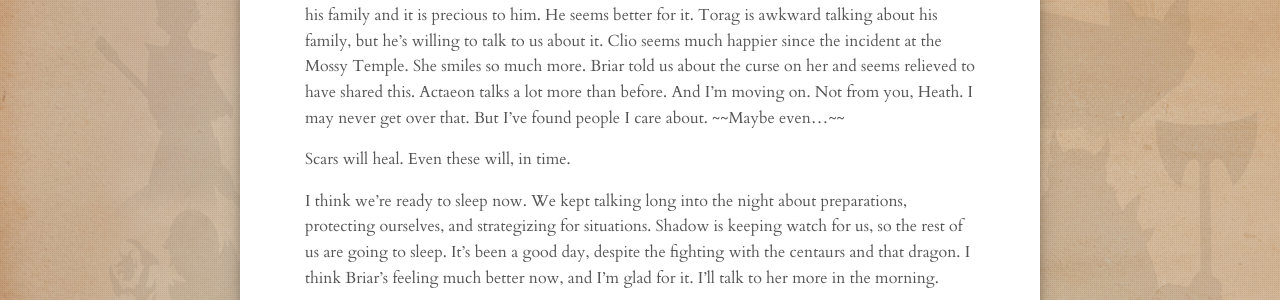
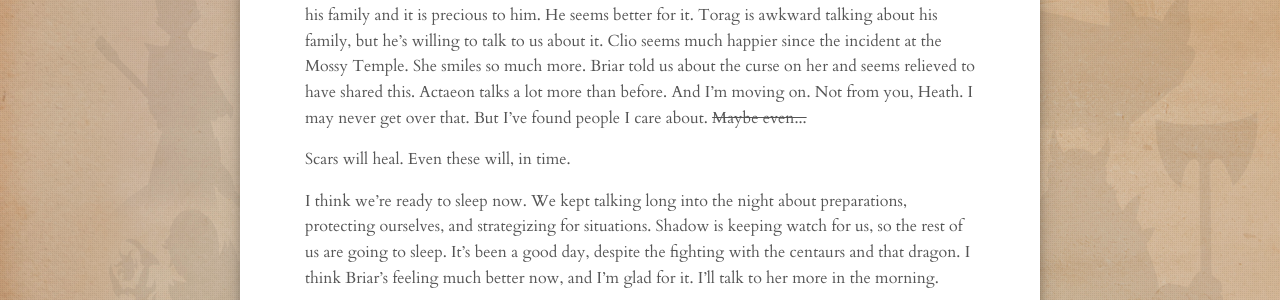
Before and after one commit to clblamires/ninesjournal, a Jekyll site: the page built from _posts/2020-06-15-campfire.md, in a window 1280 px wide and 900 px high, scrolled down 2732 px. Shown: the part 467-767 px from the top of the window. Built offline with Jekyll 4.4.1, drawn with Linux system fonts in a browser that asks for light colours; nearby versions of some CDN libraries; some of the changed text lies outside the part shown.

Commit message:
Update Episodes “2020-06-15-campfire”

```diff
--- a/_posts/2020-06-15-campfire.md
+++ b/_posts/2020-06-15-campfire.md
@@ -51,7 +51,7 @@ The laughter is like music.
 
 Each with our own degrees, I think we're all very broken people. Shadow doesn't speak much of his family, but we all know he has one. Torag seems at odds with his father and family in Altea and doesn't like to talk to them. Clio's resentment towards mortals is as plain as the flowers in her hair. Briar is very reserved and hides an elaborate marking with her hair. Actaeon has yet to show any of us his face, save Dia. And I... after what the high priest did to me.
 
-But we're trying. We're better people than we were when we first met. Shadow has an heirloom of his family and it is precious to him. He seems better for it. Torag is awkward talking about his family, but he's willing to talk to us about it. Clio seems much happier since the incident at the Mossy Temple. She smiles so much more. Briar told us about the curse on her and seems relieved to have shared this. Actaeon talks a lot more than before. And I'm moving on. Not from you, Heath. I may never get over that. But I've found people I care about. \~\~Maybe even...\~\~
+But we're trying. We're better people than we were when we first met. Shadow has an heirloom of his family and it is precious to him. He seems better for it. Torag is awkward talking about his family, but he's willing to talk to us about it. Clio seems much happier since the incident at the Mossy Temple. She smiles so much more. Briar told us about the curse on her and seems relieved to have shared this. Actaeon talks a lot more than before. And I'm moving on. Not from you, Heath. I may never get over that. But I've found people I care about. <s>Maybe even...</s>
 
 Scars will heal. Even these will, in time.
 
```
